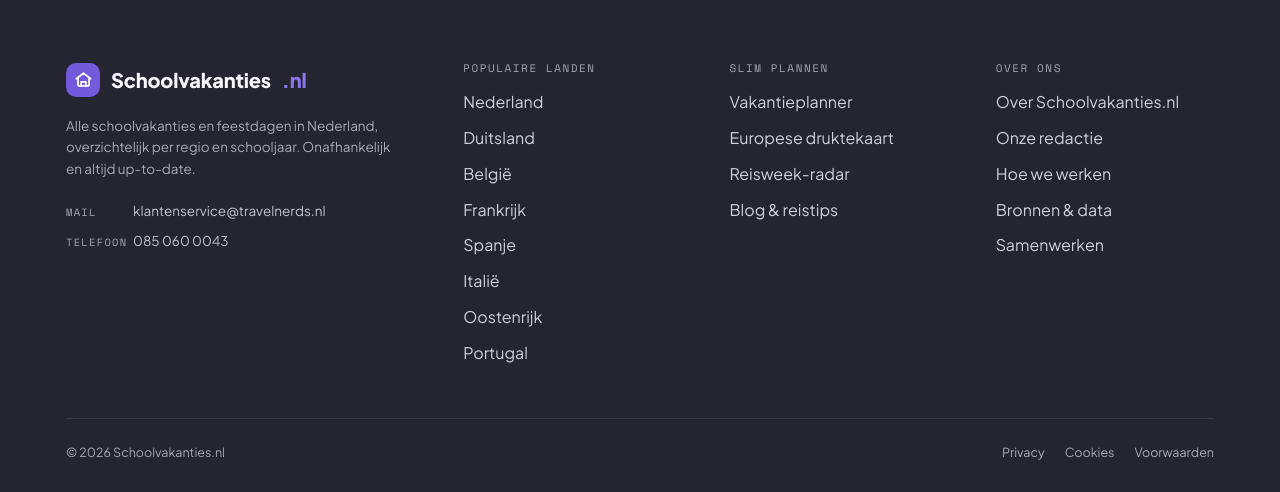
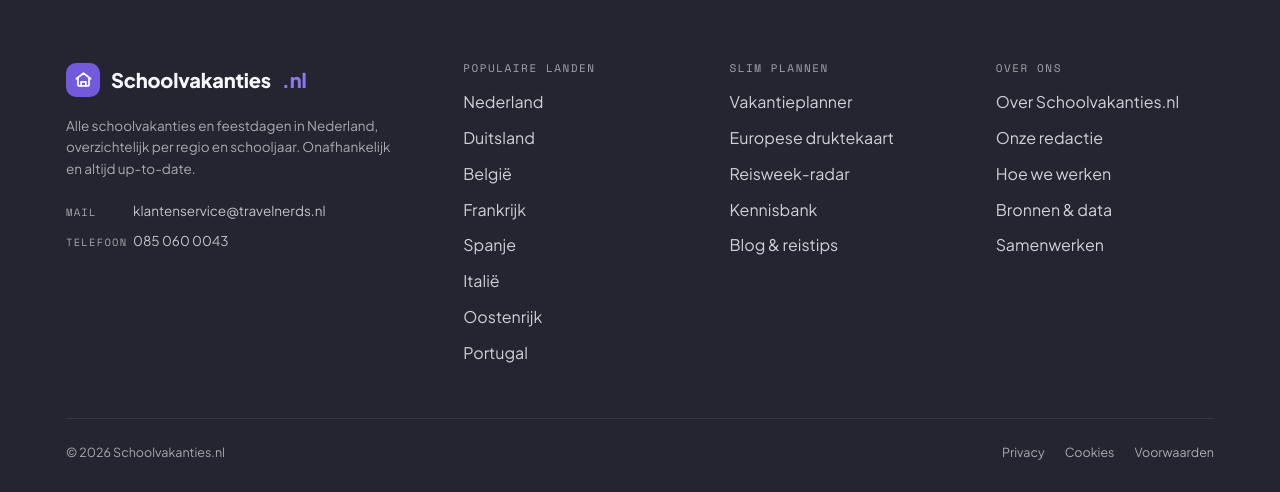
Before and after one commit to robinvandenbosch82/Schoolvakantiesnl, a Django app: page /blog/ in a window 1280 px wide. Shown: the part 803-1295 px from the top of the page. Run offline with Django 5.2, Linux system fonts and the light colour scheme; data comes from the database, SQL or seed files in the repository; data that the repository does not hold is empty; parts of the project's set-up code (start-up, migrations or seed data) failed here and were passed over; some libraries are stand-ins or nearby versions.

Commit message:
Voeg kennisbank-link toe aan de footer (Slim plannen)
Co-Authored-By: Claude Opus 4.8 <noreply@anthropic.com>

```diff
--- a/templates/partials/footer.html
+++ b/templates/partials/footer.html
@@ -29,6 +29,7 @@
           <li><a href="/planner/">Vakantieplanner</a></li>
           <li><a href="/druktekaart/">Europese druktekaart</a></li>
           <li><a href="/#radar">Reisweek-radar</a></li>
+          <li><a href="/kennisbank/">Kennisbank</a></li>
           <li><a href="/blog/">Blog &amp; reistips</a></li>
         </ul>
       </div>
```
